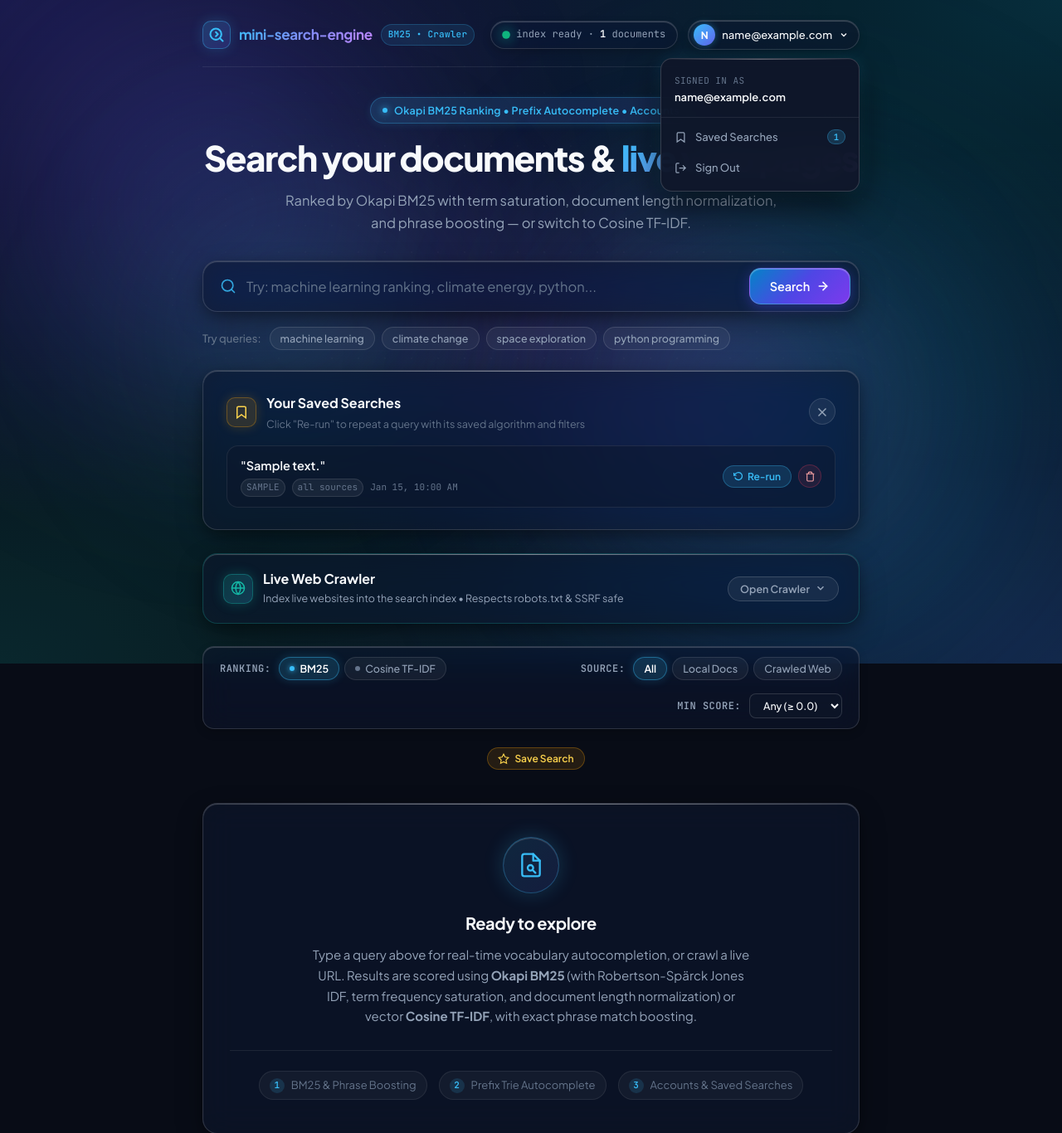
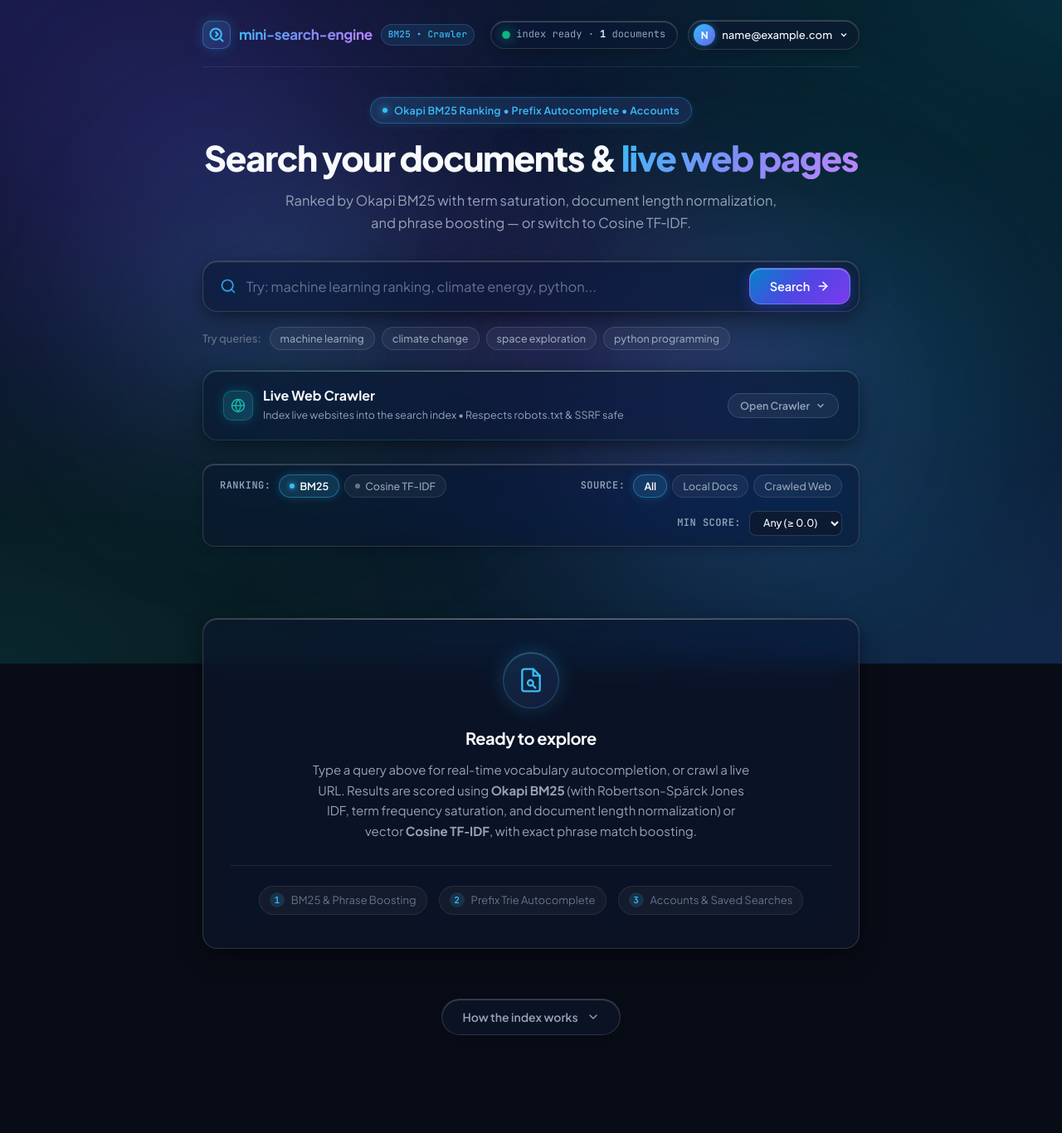
Before and after one commit to poshiyaharsh/Mini-Search-Engine, a Flask app: template templates/index.html in a window 1280 px wide. Shown: the top 1366 px of the page at 83% size. After the commit the page ends 1248 px from the top, so only its background shows below. Run offline with Flask 3, Linux system fonts and the light colour scheme; a user stored in the database is signed in; tables that the repository leaves empty hold one stand-in row (values such as "Sample post"); the template is opened without the code that fills it: most values are stand-ins (such as "Sample title", 1, 10 or a date in 2020); some libraries are stand-ins or nearby versions.

Commit message:
Fix user dropdown toggle, chevron rotation, and panel visibility rules

```diff
--- a/static/script.js
+++ b/static/script.js
@@ -570,6 +570,7 @@
   if (userMenuBtn && userDropdown && !userMenuBtn.contains(e.target) && !userDropdown.contains(e.target)) {
     userDropdown.classList.add("hidden");
     userMenuBtn.classList.remove("expanded");
+    userMenuBtn.setAttribute("aria-expanded", "false");
   }
 
   const chip = e.target.closest(".query-chip");
@@ -579,6 +580,20 @@
     if (clearBtn) clearBtn.style.display = "flex";
     runSearch(q);
     window.scrollTo({ top: form.offsetTop - 40, behavior: "smooth" });
+  }
+});
+
+// Close open dropdowns with Escape key
+document.addEventListener("keydown", (e) => {
+  if (e.key === "Escape") {
+    hideSuggestions();
+    if (userDropdown && !userDropdown.classList.contains("hidden")) {
+      userDropdown.classList.add("hidden");
+      if (userMenuBtn) {
+        userMenuBtn.classList.remove("expanded");
+        userMenuBtn.setAttribute("aria-expanded", "false");
+      }
+    }
   }
 });
 
@@ -629,16 +644,27 @@
 if (userMenuBtn && userDropdown) {
   userMenuBtn.addEventListener("click", (e) => {
     e.stopPropagation();
-    const isHidden = userDropdown.classList.contains("hidden");
-    userDropdown.classList.toggle("hidden");
-    userMenuBtn.classList.toggle("expanded", isHidden);
+    const willOpen = userDropdown.classList.contains("hidden");
+    if (willOpen) {
+      userDropdown.classList.remove("hidden");
+      userMenuBtn.classList.add("expanded");
+      userMenuBtn.setAttribute("aria-expanded", "true");
+    } else {
+      userDropdown.classList.add("hidden");
+      userMenuBtn.classList.remove("expanded");
+      userMenuBtn.setAttribute("aria-expanded", "false");
+    }
   });
 }
 
 if (openSavedSearchesBtn && savedSearchesSection) {
-  openSavedSearchesBtn.addEventListener("click", () => {
+  openSavedSearchesBtn.addEventListener("click", (e) => {
+    e.stopPropagation();
     if (userDropdown) userDropdown.classList.add("hidden");
-    if (userMenuBtn) userMenuBtn.classList.remove("expanded");
+    if (userMenuBtn) {
+      userMenuBtn.classList.remove("expanded");
+      userMenuBtn.setAttribute("aria-expanded", "false");
+    }
     savedSearchesSection.classList.remove("hidden");
     loadSavedSearches();
     savedSearchesSection.scrollIntoView({ behavior: "smooth", block: "nearest" });
--- a/static/style.css
+++ b/static/style.css
@@ -202,6 +202,11 @@
   z-index: 1;
 }
 
+/* Universal hidden utility */
+.hidden {
+  display: none !important;
+}
+
 /* ---------- Glassmorphic Utility Primitives ---------- */
 .glass-panel {
   background: var(--glass-bg);
@@ -252,6 +257,8 @@
   margin-bottom: 36px;
   border-bottom: 1px solid rgba(255, 255, 255, 0.08);
   gap: 16px;
+  position: relative;
+  z-index: 100;
 }
 
 .brand {
@@ -415,6 +422,14 @@
   white-space: nowrap;
 }
 
+.user-pill-btn .chevron-icon {
+  transition: transform var(--transition-normal);
+}
+
+.user-pill-btn.expanded .chevron-icon {
+  transform: rotate(180deg);
+}
+
 .user-dropdown {
   position: absolute;
   top: calc(100% + 10px);
@@ -429,6 +444,10 @@
   padding: 10px 0;
   z-index: 1000;
   animation: dropdownFadeIn 0.2s ease-out;
+}
+
+.user-dropdown.hidden {
+  display: none !important;
 }
 
 @keyframes dropdownFadeIn {
@@ -1730,6 +1749,10 @@
   animation: fadeIn 0.3s ease-out;
 }
 
+.saved-searches-section.hidden {
+  display: none !important;
+}
+
 .saved-searches-header {
   display: flex;
   justify-content: space-between;
```
